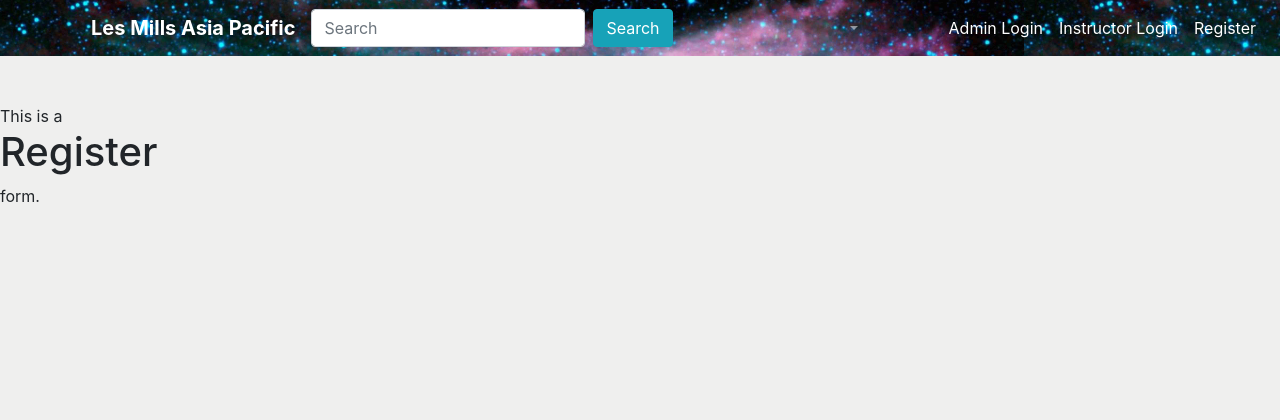
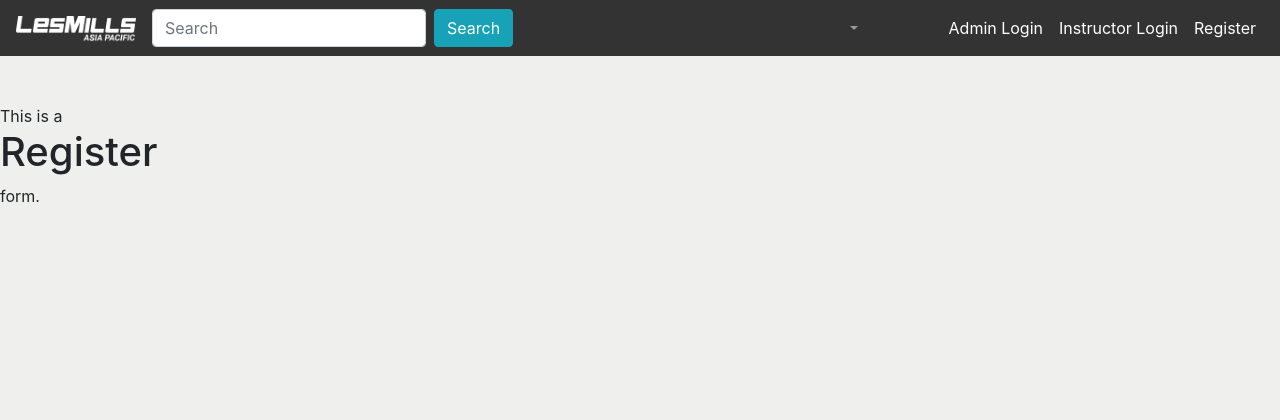
Before and after one commit to chen-gloria/workshop-registration, a Symfony app: template templates/security/register.html.twig in a window 1280 px wide. Shown: the top 420 px of the page. Run offline with Twig, Linux system fonts and the light colour scheme; the template is opened without the code that fills it, so the values that code supplies are empty; some libraries are stand-ins or nearby versions.

Commit message:
Adjust some CSS

```diff
--- a/public/css/styles.css
+++ b/public/css/styles.css
@@ -10,7 +10,8 @@ html {height:100%}
 /* NAVIGATION */
 
 .navbar-bg {
-    background: url('../images/space-nav.jpg');
+    /* background: url('../images/space-nav.jpg'); */
+    background-color: #333333;
     background-size: 80%;
 }
 
@@ -24,8 +25,7 @@ html {height:100%}
 }
 
 .nav-profile-img {
-    width: 50px;
-    border: 1px solid #fff;
+    width: 120px;
 }
 
 
--- a/templates/base.html.twig
+++ b/templates/base.html.twig
@@ -15,7 +15,9 @@
 
     <body>
         <nav class="navbar navbar-expand-lg navbar-dark navbar-bg {{ app.session.flashbag.peek('success')|length > 0 ? '' : 'mb-5' }}">
-            <a style="margin-left: 75px;" class="navbar-brand space-brand" href="{{ path('app_homepage') }}">Les Mills Asia Pacific</a>
+            <a class="navbar-brand space-brand" href="{{ path('app_homepage') }}">
+                <img class="nav-profile-img" src="{{ asset('images/lmap_logo_white.png') }}">
+            </a>
             <button class="navbar-toggler" type="button" data-toggle="collapse" data-target="#navbarNavDropdown" aria-controls="navbarNavDropdown" aria-expanded="false" aria-label="Toggle navigation">
             <span class="navbar-toggler-icon"></span>
           </button>
--- a/templates/workshop/list.html.twig
+++ b/templates/workshop/list.html.twig
@@ -39,8 +39,8 @@
                 </div>
 
                 <div class="quote-space pb-2 pt-2 px-5">
-                    <h3 class="text-center pb-3">Trending Quotes</h3>
-                    <p><i class="fa fa-comment"></i> "Our two greatest problems are gravity and paperwork. We can lick gravity, but sometimes the paperwork is overwhelming." <br>— <a href="https://en.wikipedia.org/wiki/Wernher_von_Braun">Wernher von Braun, Rocket Engineer</a></p>
+                    <h3 class="text-center pb-3">Instructors Comments</h3>
+                    <p><i class="fa fa-comment"></i> "It is the greatest workshop that I've ever been!" <br>— <a href="https://en.wikipedia.org/wiki/Wernher_von_Braun">Wernher von Braun, Rocket Engineer</a></p>
 
                     <p class="pt-4"><i class="fa fa-comment"></i> "Let's face it, space is a risky business. I always considered every launch a barely controlled explosion." <br>— <a href="https://en.wikipedia.org/wiki/Aaron_Cohen_(Deputy_NASA_administrator)">Aaron Cohen, NASA Administrator</a></p>
 
```
Also changed, not shown: public/images/lmap_logo_black.png (added), public/images/lmap_logo_white.png (added).
